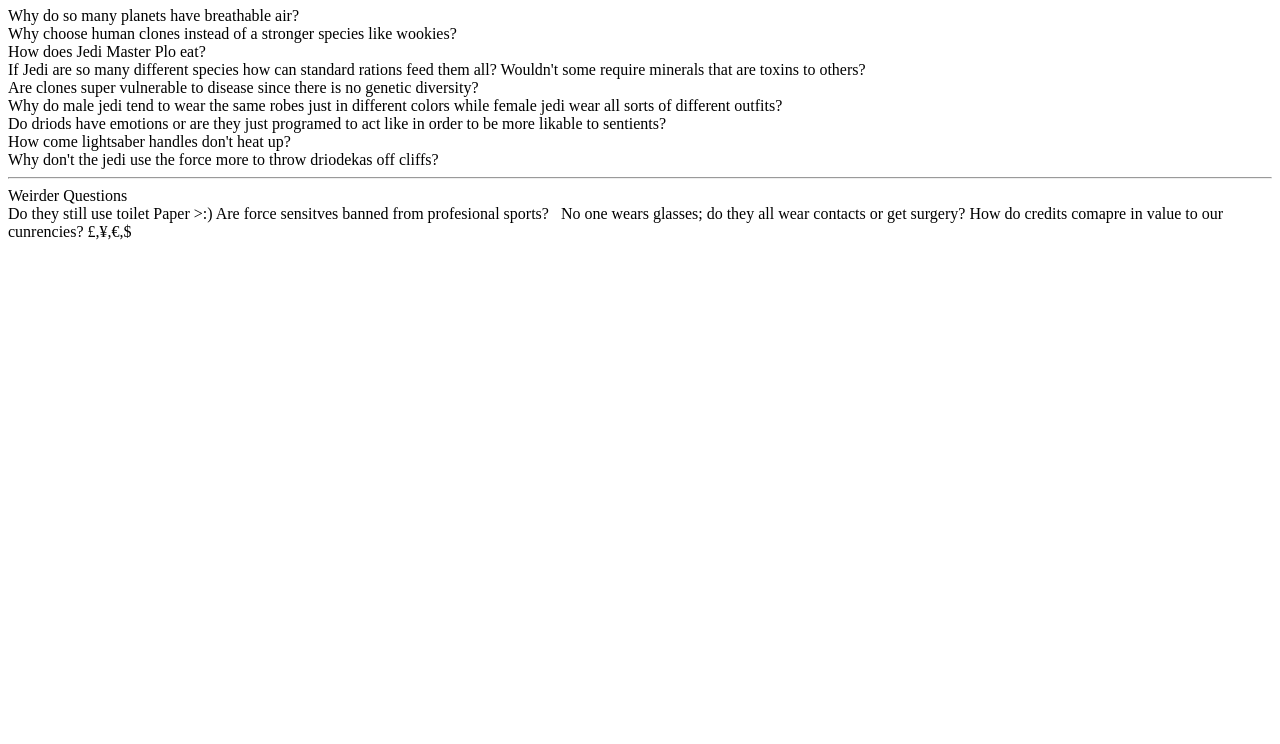
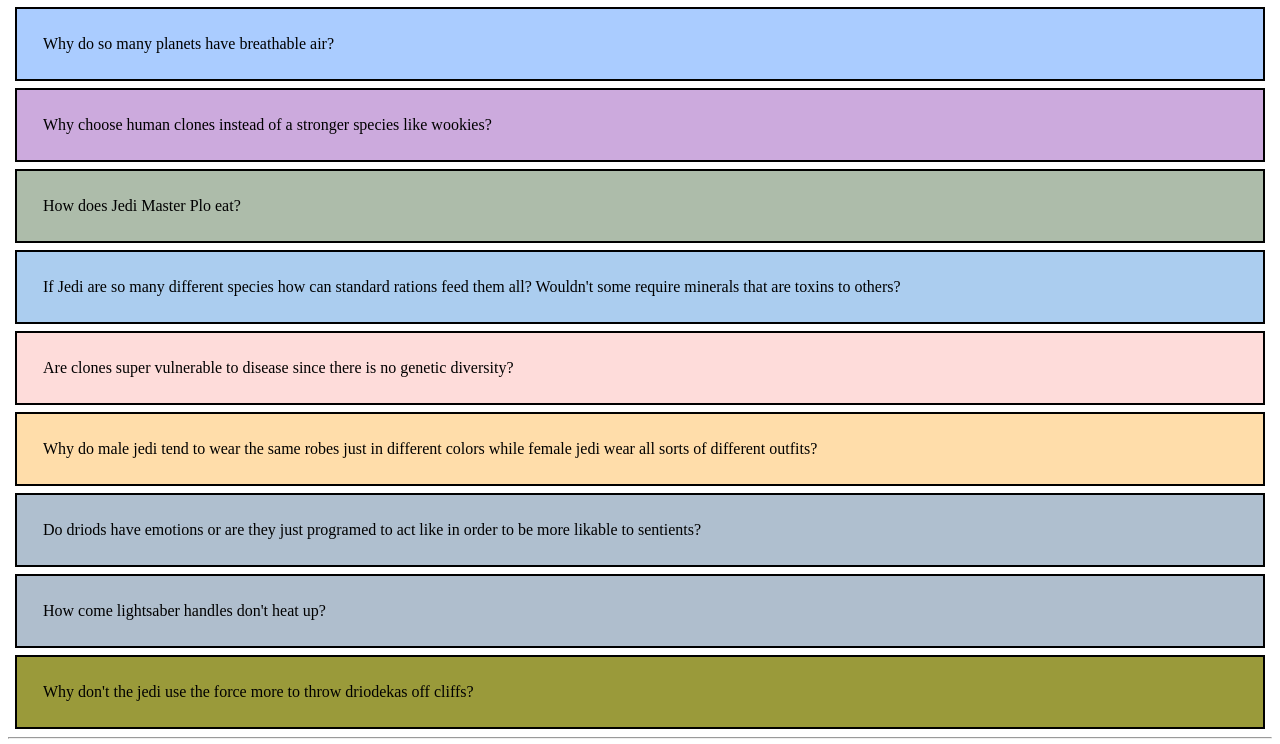
Before and after one commit to Martha6767/laughing-space-guide, a plain HTML site: page lab2/index.html in a window 1280 px wide. Shown: the part 101-845 px from the top of the page. Before the commit the page ends 800 px from the top, so only its background shows below. Drawn offline with Linux system fonts and the light colour scheme.

Commit message:
commit lab2

```diff
--- a/lab2/index.html
+++ b/lab2/index.html
@@ -7,25 +7,86 @@
         <meta name="description" content="random website">
         <meta name="keywords" content="html, rizz, umm">
         <meta name="author" content="Martha Vittoratos">
+        <style>
+            #km {
+                font-size: 37px;
+            }
+            .blue{
+                background: #aaccff;
+            }
+            .l{
+             background: #ccaadd;
+            }
+            .m{
+                background: #adbcaa;
+            }
+            .n{
+                background: #abcdef;
+            }
+            .p{
+                background: #fedcda;
+            }
+            .d{
+                background: #ffddaa;
+            }
+            .c{
+                background: #afbfcf;
+            }
+            .j{
+                background: #afbecd
+            }
+            .k{
+                background: #9a9a3a
+            }
+
+            div{
+                margin: 7px;
+                border: 2px solid black;
+                padding: 26px;
+            }
+            span{
+                margin: 3px;
+                border: 1px dashed black;
+                padding: 5px;
+                color: white;
+            }
+            .r{
+               background: black;
+            }
+            .rr{
+                background: maroon;
+            }
+            .rrr{
+                background: darkgreen;
+            }
+            .rrrr{
+                background: brown;
+            }
+            span.rrr{
+                color:bisque;
+
+            }
+
+        </style>
     </head>
     <body>
-        <pre> console.log(hello world)</pre>
+        <pre> id="km"console.log(hello world)</pre>
         <h1> Random Questions I have for Dave Filoni </h1>
-        <div> Why do so many planets have breathable air? </div>
-        <div> Why choose human clones instead of a stronger species like wookies? </div>
-        <div> How does Jedi Master Plo eat? </div>
-        <div> If Jedi are so many different species how can standard rations feed them all? Wouldn't some require minerals that are toxins to others?</div>
-        <div> Are clones super vulnerable to disease since there is no genetic diversity?</div>
-        <div> Why do male jedi tend to wear the same robes just in different colors while female jedi wear all sorts of different outfits?</div>
-        <div> Do driods have emotions or are they just programed to act like in order to be more likable to sentients?</div>
-        <div> How come lightsaber handles don't heat up?</div>
-        <div> Why don't the jedi use the force more to throw driodekas off cliffs?</div>
+        <div class="blue"> Why do so many planets have breathable air? </div>
+        <div class="l"> Why choose human clones instead of a stronger species like wookies? </div>
+        <div class ="m"> How does Jedi Master Plo eat? </div>
+        <div Class ="n"> If Jedi are so many different species how can standard rations feed them all? Wouldn't some require minerals that are toxins to others?</div>
+        <div class ="p"> Are clones super vulnerable to disease since there is no genetic diversity?</div>
+        <div class ="d"> Why do male jedi tend to wear the same robes just in different colors while female jedi wear all sorts of different outfits?</div>
+        <div Class ='c'> Do driods have emotions or are they just programed to act like in order to be more likable to sentients?</div>
+        <div class="j"> How come lightsaber handles don't heat up?</div>
+        <div class="k"> Why don't the jedi use the force more to throw driodekas off cliffs?</div>
         <hr>
         <div> Weirder Questions</div>
-        <span>Do they still use toilet Paper &gt;:) </span>
-        <span>Are force sensitves banned from profesional sports? &nbsp;</span>
-        <span>No one wears glasses; do they all wear contacts or get surgery?</span>
-        <span>How do credits comapre in value to our cunrencies? &pound;,&yen;,&euro;,$</span>
+        <span class="r">Do they still use toilet Paper &gt;:) </span>
+        <span class="rr">Are force sensitves banned from profesional sports? &nbsp;</span>
+        <span class="rrr">No one wears glasses; do they all wear contacts or get surgery?</span>
+        <span class="rrrr">How do credits comapre in value to our cunrencies? &pound;,&yen;,&euro;,$</span>
 
     </body>
 </html>
```
